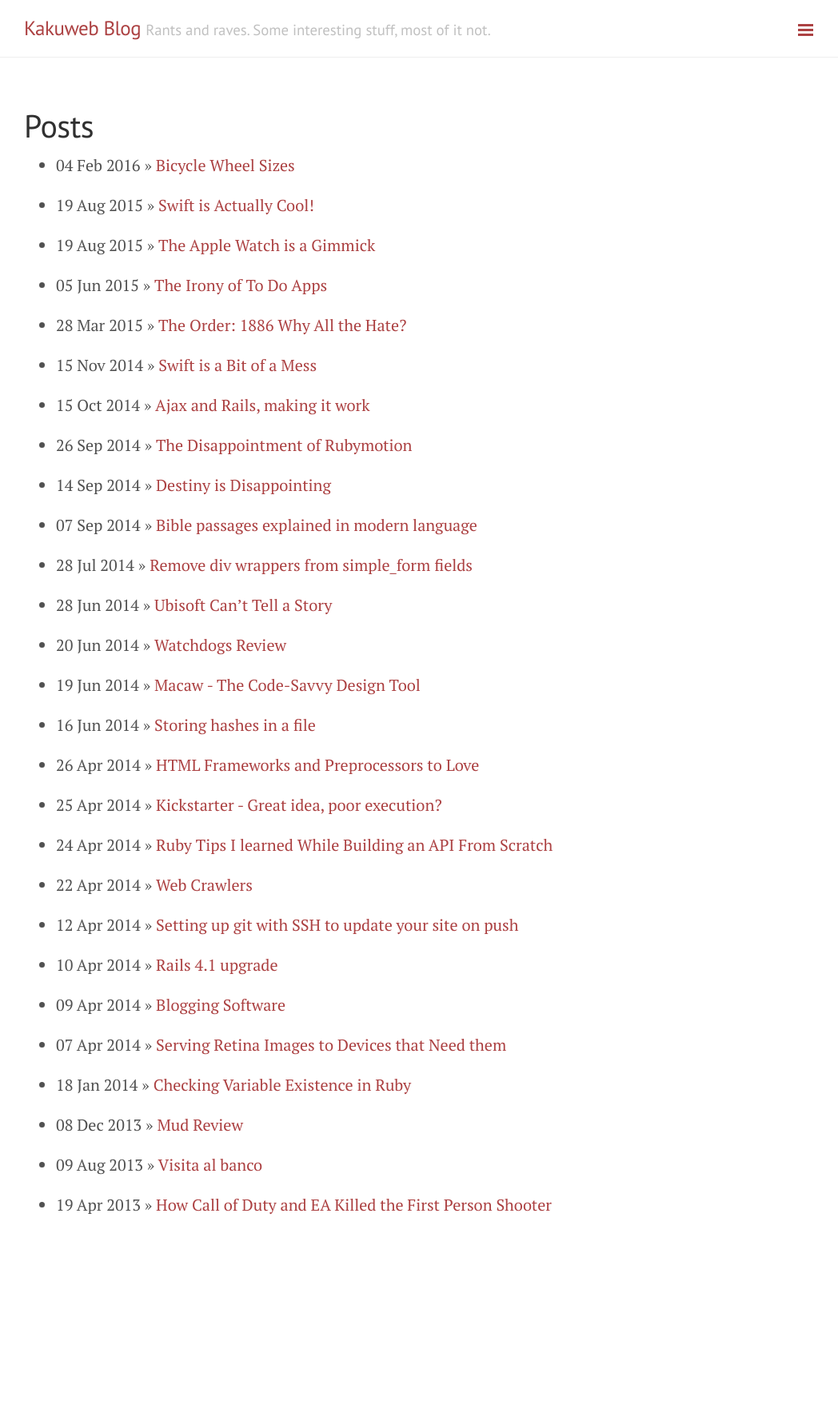
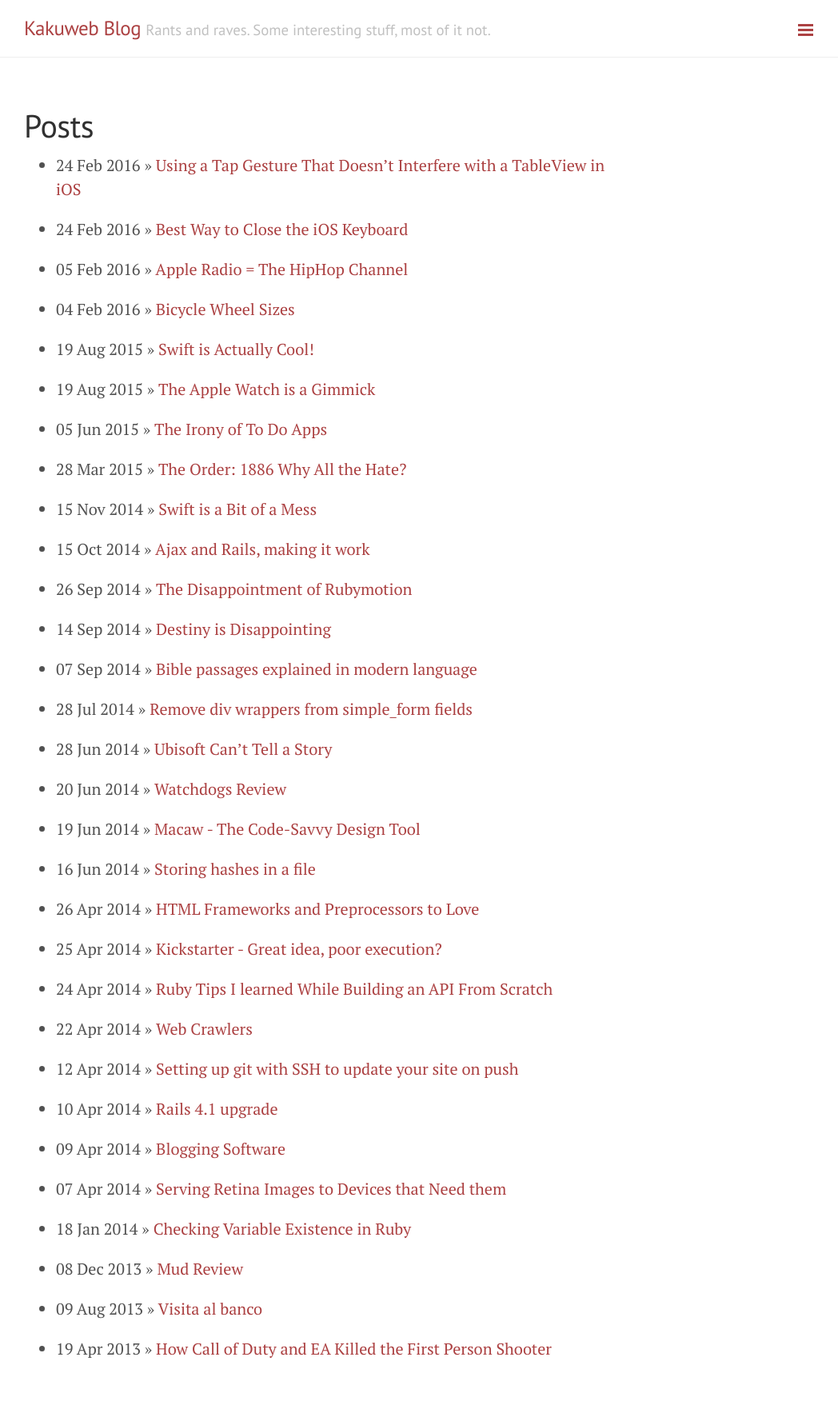
Before and after one commit to kakubei/kakubei.github.io, a Jekyll site: the page built from archive.md, in a window 1280 px wide. Shown: the whole page at 80% size, without its empty margins (230-1278 px from the left). Built offline with Jekyll 4.4.1, drawn with Linux system fonts in a browser that asks for light colours; before the commit the page ends 1602 px from its top, so only the background shows below that; some of the changed lines change nothing that is shown.

Commit message:
2 new posts

```diff
--- a/_config.yml
+++ b/_config.yml
@@ -23,7 +23,7 @@ paginate:         1
 #  Archive: '/archive'
 
 # Custom vars
-version:          0.5
+version:          0.7
 #
 #github:
 #  repo:           https://github.com/poole/poole
--- /dev/null
+++ b/_posts/2016-02-05-Apple-Music-HipHop.md
@@ -0,0 +1,27 @@
+---
+layout: post
+title: Apple Radio = The HipHop Channel
+---
+
+So what's a guy to do when **Rdio** shuts down? Apart from freak out and tear your hair out and then mourn and cry? What alternatives are out there?
+
+If you're lucky to live in a country where Pandora is available, then that's probably your first option. Not because Pandora is any good, but because they bought the last assets **Rdio** had to offer.
+
+If it's not available then there's Spotify. But I don't really like it. The interface sucks, the music quality is low and they're short on certain artists.
+
+So, Apple Music sounds good then. OK, I'll give it a try. Even though iTunes is the worst piece of software Apple has ever made. I mean, this gargantuan piece of shit rivals the worst that Microsoft has ever produced. And that's a pretty high fucking bar! Microsoft is probably the most mediocre software company in the face of the planet when it comes to quality. And iTunes is really getting up there.
+
+But, shit, I've got 20+ years of music on iTunes so it seems like this Apple Music thing might be worth a try. The good news is that you pay monhtly so you can always cancel.
+
+What no one tells you is that:
+
+1. If you enable Music Match, iTune will completely fuck up your entire library. Going as far as changing song and artists names!
+2. Apple Radio is really a Hip Hop channel.
+
+I wish someone had told me that before. OK, OK, I know it's called Beats 1 Radio and Beats was owned by Dr. Dre, a rapper, before Apple bought it. But Apple promised **diverse** music. And I, stupidly, believed them.
+
+I work from home and use the Radio feature a lot. Especially to find new music. Every single time I turn on Apple Radio, I hear hip hop. 3 words and then "ugh". Those are the lyrics to every single song I've heard on Apple Radio. With the exception of Elton John's Rocket Hour (sometimes) and possibly the Alligator Hour, everything else is pure fucking hip hop! All the fucking time!!!! That's not a radio station. That's a Dr. Dre promotional, which the station also is. You can practically hear the "Amens" every time the good doctor's name is mentioned.
+
+If you like hip hop and rap, you're in heaven. If you don't. You're screwed. Right now, as I write this, guess what's playing on Beats 1 Radio? Yup, you guessed it, "ugh", some hip hop shit. Even Zane Lowe, who begun playing some really diverse and interesting music got the memo. Now it's 99% hip hop.
+
+Can we please have some more diversity in a Radio station? Please?
--- /dev/null
+++ b/_posts/2016-02-24-Close-iOS-Keyboard.md
@@ -0,0 +1,25 @@
+---
+layout: post
+title: Best Way to Close the iOS Keyboard
+---
+
+I'm sure you've seen lots of different ways of closing the keyboard in iOS. One of the most popular ones seems to be to resign the first responder. And that one's fine. But the one I like the most and I think is the simplest is to just force an end editing like so:
+
+{% highlight swift %}
+view.endEditing(true)
+{% endhighlight %}
+
+Put it into a function and call it from multiple places in your `ViewController`:
+
+{% highlight swift %}
+func closeKeyboard() {
+    view.endEditing(true)
+}
+{% endhighlight %}
+
+Maybe call it after a tap anywhere in your main view:
+
+{% highlight swift %}
+let tap = UITapGestureRecognizer(target: self, action: "closeKeyboard")
+view.addGestureRecognizer(tap)
+{% endhighlight %}
--- /dev/null
+++ b/_posts/2016-02-24-Tap-Gesture-and-TableView.md
@@ -0,0 +1,31 @@
+---
+layout: post
+title: Using a Tap Gesture That Doesn't Interfere with a TableView in iOS
+---
+
+So if you've ever used a `Tap Gesture` on a whole `ViewController` only to find that it interferes with a `TableView` and now you can't select any rows, you know how it can be a pain.
+
+The good news is that there is a really simple way to fix it. You don't need to create any weird invisble views, etc.
+
+Just add this bit of code in `viewDidLoad`:
+
+{% highlight swift %}
+tap.cancelsTouchesInView = false
+{% endhighlight %}
+
+Where `tap` is a `UIGestureRecognizer` object. You can create one in code like this:
+
+{% highlight swift %}
+let tap = UITapGestureRecognizer(target: self, action: "closeKeyboard")
+view.addGestureRecognizer(tap)
+{% endhighlight %}
+
+## Bonus
+
+And a simple way to close the keyboard, as in the above `selector` is this:
+
+{% highlight swift %}
+func closeKeyboard() {
+    view.endEditing(true)
+}
+{% endhighlight %}
```
